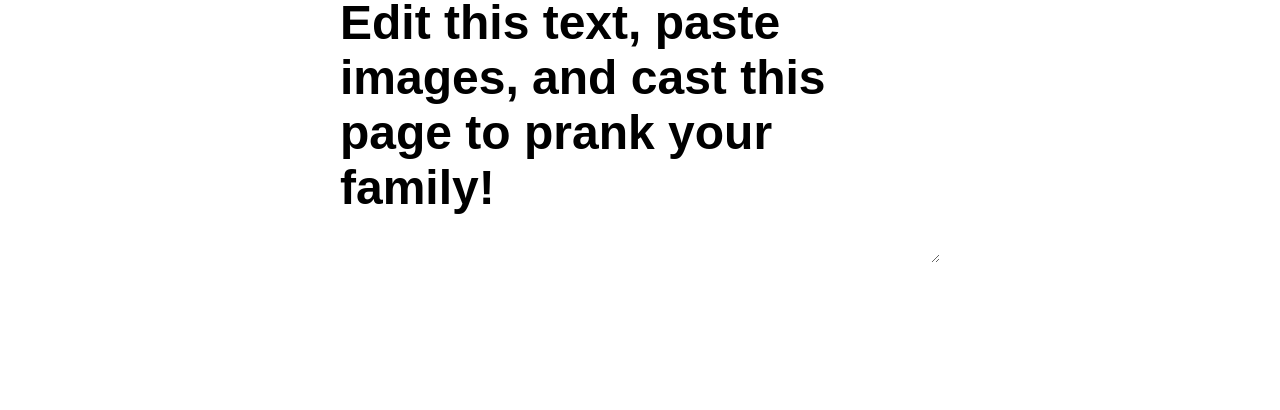
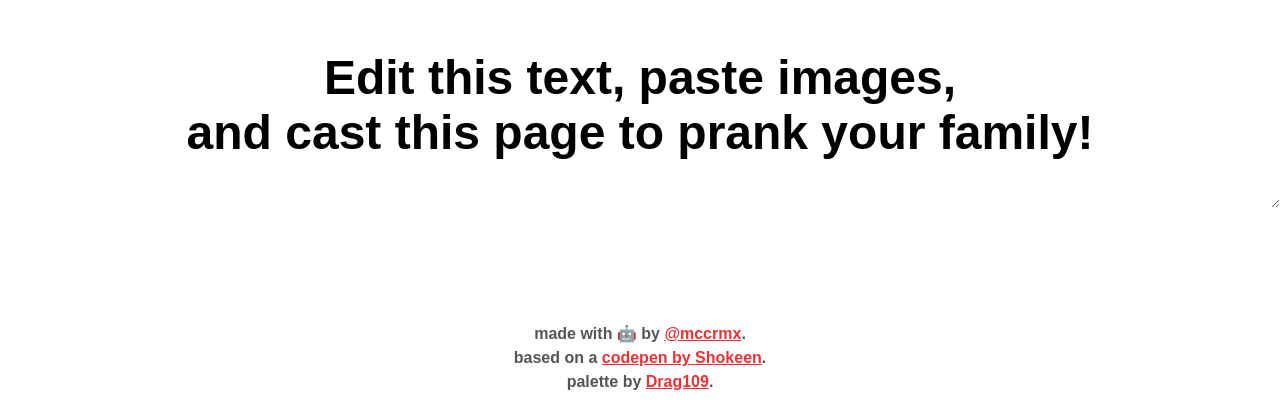
Before and after one commit to chr15m/castpranker.com, a website: page index.html in a window 1280 px wide. Shown: the part 390-800 px from the top of the page. Drawn offline with nearby package versions, Linux system fonts and the light colour scheme.

Commit message:
Added palette. Restrict image size.

```diff
--- a/index.html
+++ b/index.html
@@ -11,12 +11,17 @@
     <link rel="stylesheet" href="https://netdna.bootstrapcdn.com/font-awesome/4.5.0/css/font-awesome.css">
     <script src="https://cdnjs.cloudflare.com/ajax/libs/jquery/2.1.3/jquery.min.js"></script>
     <script src="main.js"></script>
-    <style>
-      /* body { max-width: 800px; width: 100%; margin: 1em auto; font-size: 2em; } */
-    </style>
+    <!--
+      * [x] find a better palette
+      * [ ] paste-image feedback spinner
+      * [ ] add dark mode
+      * [ ] test images
+      * add attribution / source link
+      * deploy
+    -->
   </head>
   <body>
-<div class="toolbar">
+<div class="toolbar ui">
   <a href="#" data-command='undo'><i class='fa fa-undo'></i></a>
   <a href="#" data-command='redo'><i class='fa fa-repeat'></i></a>
   <div class="fore-wrapper"><i class='fa fa-font' style='color:#C96;'></i>
@@ -39,7 +44,12 @@
   </div>
   <div id='editor' contenteditable>
     <h1>Cast Pranker</h1>
-    <p>Edit this text, paste images, and cast this page to prank your family!</p>
+    <p>Edit this text, paste images,<br/>and cast this page to prank your family!</p>
+  </div>
+  <div id="attribution" class="ui">
+    made with 🤖 by <a href="https://twitter.com/mccrmx">@mccrmx</a>.<br/>
+    based on a <a href="https://codepen.io/Shokeen/pen/pgryyN">codepen by Shokeen</a>.<br/>
+    palette by <a href="https://lospec.com/palette-list/minimal-red-3">Drag109</a>.
   </div>
   </body>
 </html>
--- a/style.css
+++ b/style.css
@@ -1,10 +1,16 @@
 html, body {
   height: 100%;
+  width: 100%;
+}
+
+:root {
+  --bg: #fefefe;
+  --fg: #373435;
+  --hi: #ed3237;
 }
 
 body {
   margin: 0 auto;
-  width: 600px;
   font-weight: bold;
   font-family: 'Arial';
   display: flex;
@@ -17,18 +23,45 @@ a {
   cursor: pointer;
 }
 
+img {
+  max-width: 100vw;
+  max-height: 100vh;
+}
+
 #editor {
   font-size: 3em;
   min-height: 150px;
   overflow: auto;
   resize: vertical;
   outline: none;
+  text-align: center;
+  width: 100%;
+}
+
+.ui {
+  display: none;
+}
+
+body:hover .ui {
+  display: block;
 }
 
 .toolbar {
   text-align: center;
   position: fixed;
   top: 0.25em;
+}
+
+#attribution {
+  text-align: center;
+  position: fixed;
+  bottom: 1em;
+  color: #555;
+  line-height: 1.5em;
+}
+
+#attribution a {
+  color: var(--hi);
 }
 
 .toolbar a,
```
